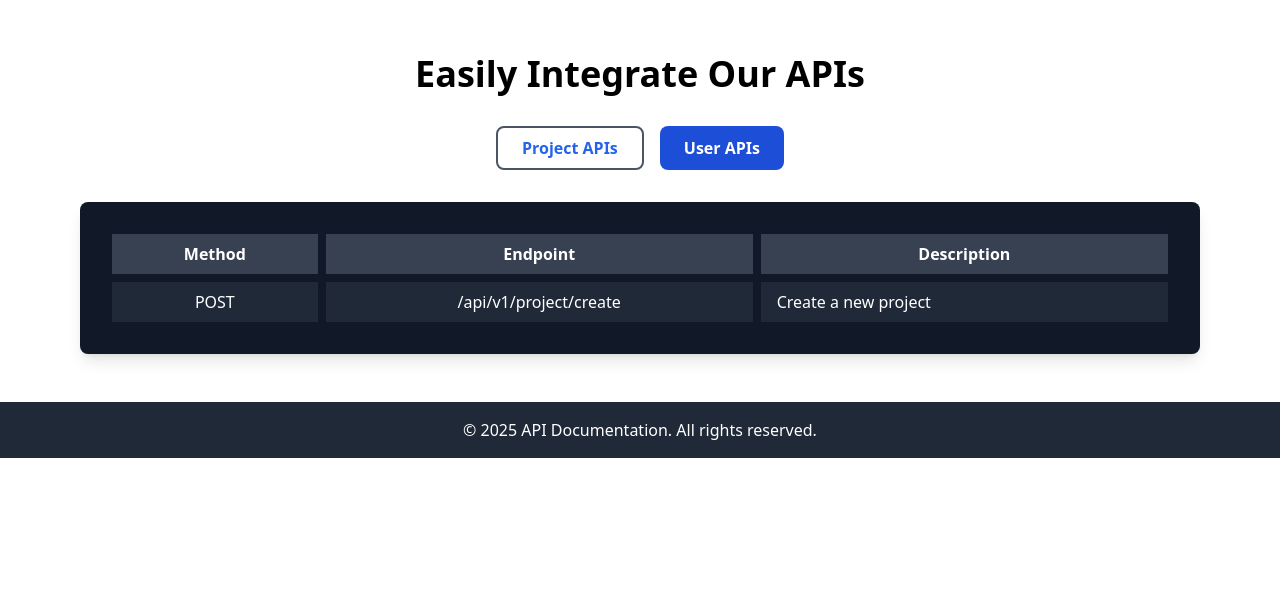
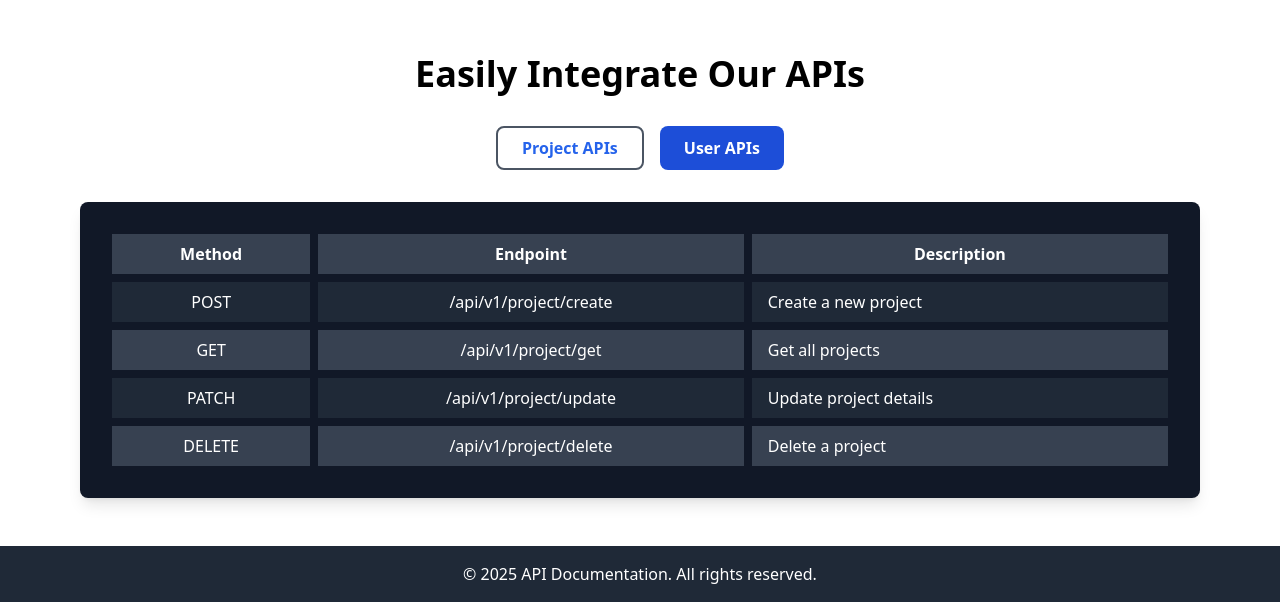
Before and after one commit to sanskritigupta18/Project-API-Frontend, a React (Create React App) app: page / in a window 1280 px wide. Shown: the part 738-1340 px from the top of the page. Before the commit the page ends 1196 px from the top, so only its background shows below. Built offline with nearby package versions, Linux system fonts and the light colour scheme; no server answers.

Commit message:
Update Home.jsx

```diff
--- a/src/components/Home.jsx
+++ b/src/components/Home.jsx
@@ -32,6 +32,78 @@ const projectApis = [
     "message": "Project created successfully"
   }`,
   },
+  {
+    method: "GET",
+    endpoint: "/api/v1/project/get",
+    description: "Get all projects",
+    requestBody: `{
+    "apikey": "user_api_key"
+  }`,
+    responseBody: `{
+    "status": 200,
+    "data": [
+        {
+            "title": "Project 1",
+            "description": "Description 1",
+            "image": "image_url_1",
+            "github_url": "github_url_1",
+            "project_url": "project_url_1",
+            "techstack": ["tech1", "tech2"],
+            "userId": "user_id"
+        },
+        {
+            "title": "Project 2",
+            "description": "Description 2",
+            "image": "image_url_2",
+            "github_url": "github_url_2",
+            "project_url": "project_url_2",
+            "techstack": ["tech3", "tech4"],
+            "userId": "user_id"
+        }
+    ],
+    "message": "Projects fetched successfully"
+  }`,
+  },
+  {
+    method: "PATCH",
+    endpoint: "/api/v1/project/update",
+    description: "Update project details",
+    requestBody: `{
+    "projectId": "project_id",
+    "title": "Updated Project",
+    "description": "Updated description",
+    "image": "updated_image_url",
+    "github_url": "updated_github_url",
+    "project_url": "updated_project_url",
+    "techstack": ["updated_tech1", "updated_tech2"]
+  }`,
+    responseBody: `{
+    "status": 200,
+    "data": {
+        "title": "Updated Project",
+        "description": "Updated description",
+        "image": "updated_image_url",
+        "github_url": "updated_github_url",
+        "project_url": "updated_project_url",
+        "techstack": ["updated_tech1", "updated_tech2"],
+        "userId": "user_id"
+    },
+    "message": "Project updated successfully"
+  }`,
+  },
+  {
+    method: "DELETE",
+    endpoint: "/api/v1/project/delete",
+    description: "Delete a project",
+    requestBody: `{
+    "projectId": "project_id"
+  }`,
+    responseBody: `{
+    "status": 200,
+    "data": {},
+    "message": "Project deleted successfully"
+  }`,
+  },
 ];
 
 const userApis = [
@@ -50,6 +122,69 @@ const userApis = [
         "apikey": "generated_api_key"
     },
     "message": "User created successfully"
+  }`,
+  },
+  {
+    method: "POST",
+    endpoint: "/api/v1/user/login",
+    description: "Login a user",
+    requestBody: `{
+    "email": "user@example.com",
+    "password": "user_password"
+  }`,
+    responseBody: `{
+    "status": 200,
+    "data": {
+        "user": {
+            "email": "user@example.com"
+        },
+        "accessToken": "generated_access_token",
+        "refreshToken": "generated_refresh_token"
+    },
+    "message": "User logged in successfully"
+  }`,
+  },
+  {
+    method: "POST",
+    endpoint: "/api/v1/user/logout",
+    description: "Logout a user",
+    requestBody: `{
+    "apikey": "user_api_key"
+  }`,
+    responseBody: `{
+    "status": 200,
+    "data": {},
+    "message": "User logged out"
+  }`,
+  },
+  {
+    method: "POST",
+    endpoint: "/api/v1/user/change-password",
+    description: "Change user password",
+    requestBody: `{
+    "oldPassword": "old_password",
+    "newPassword": "new_password"
+  }`,
+    responseBody: `{
+    "status": 200,
+    "data": {},
+    "message": "Password changed successfully"
+  }`,
+  },
+  {
+    method: "GET",
+    endpoint: "/api/v1/user/current-user",
+    description: "Get current user details",
+    requestBody: `{
+    "apikey": "user_api_key"
+  }`,
+    responseBody: `{
+    "status": 200,
+    "data": {
+        "email": "user@example.com",
+        "apikey": "user_api_key"
+    },
+    "message": "User details fetched successfully"
   }`,
   },
 ];
```
